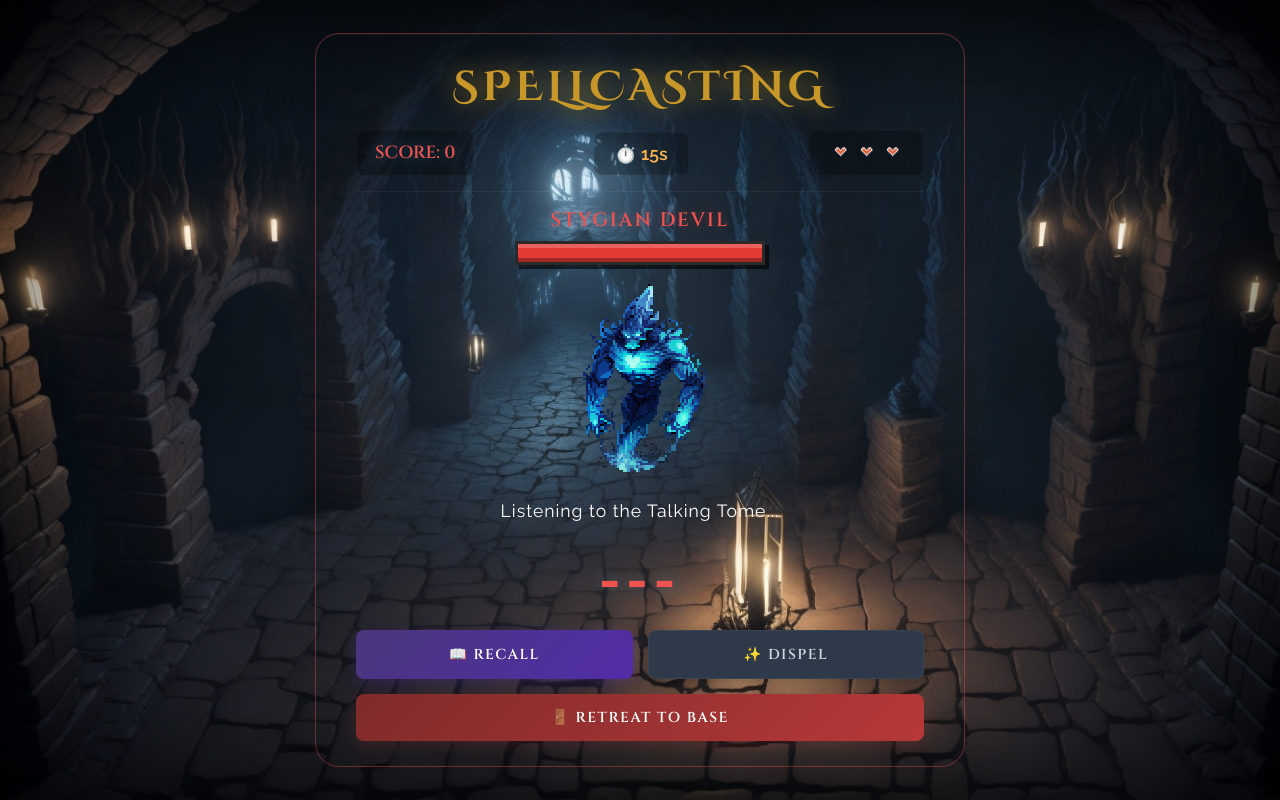
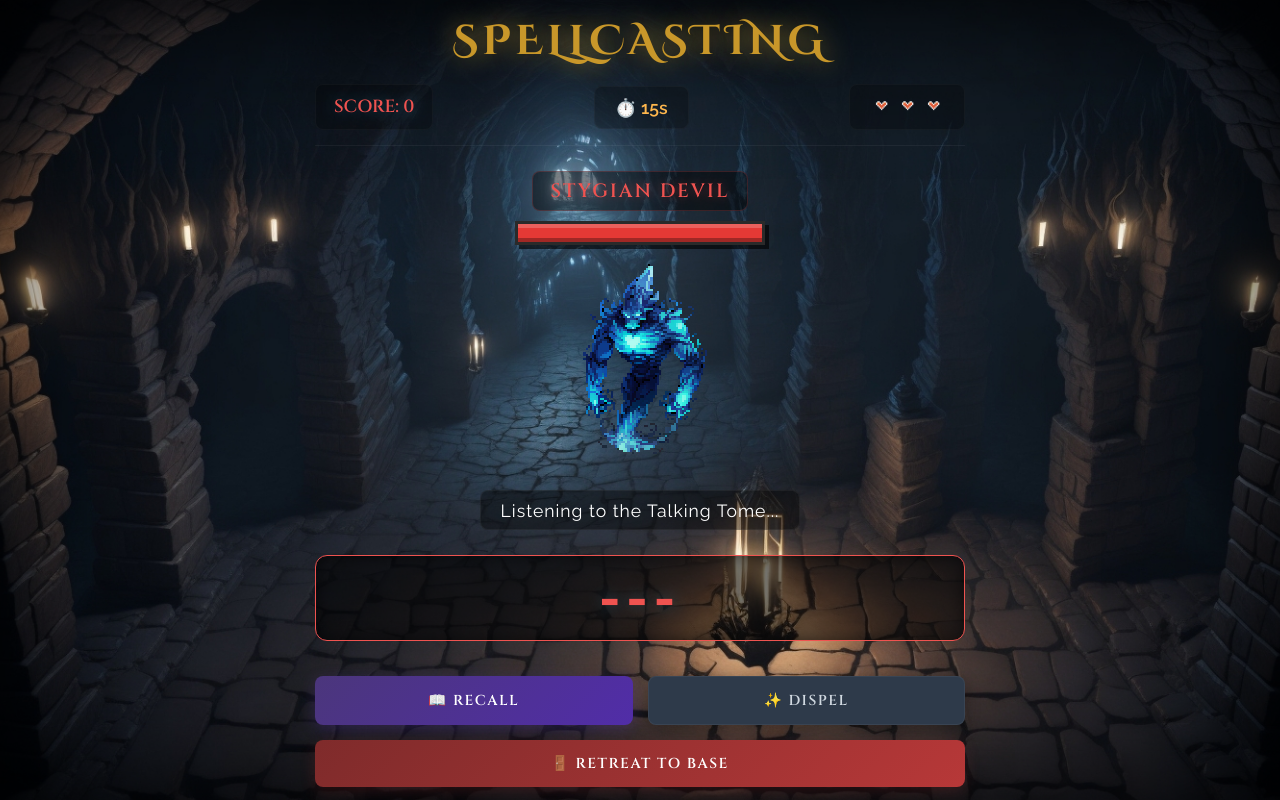
Before and after one commit to Givthr/spellcasting, a Django app: template bee/templates/bee/game.html in a window 1280 px wide. Run offline with Django 5.2, Linux system fonts and the light colour scheme; the template is opened without the code that fills it, so the values that code supplies are empty.

Commit message:
Update game.html

```diff
--- a/bee/templates/bee/game.html
+++ b/bee/templates/bee/game.html
@@ -55,14 +55,29 @@
             background: transparent;
             backdrop-filter: none;
             -webkit-backdrop-filter: none;
-            border: 1px solid rgba(79, 195, 247, 0.2);
-            padding: 25px 40px;
-            border-radius: 24px;
+
+            width: 100vw;
+            height: 100vh;
+            max-width: none;
+            border-radius: 0;
+            border: none;
+            box-shadow: none;
+
+            padding: 20px;
             text-align: center;
-            width: 90%;
+            display: flex;
+            flex-direction: column;
+            justify-content: center;
+            align-items: center;
+            transition: transform 0.3s ease;
+        }
+
+        #gameScreen {
+            width: 100%;
             max-width: 650px;
-            box-shadow: inset 0 1px 0 rgba(255,255,255,.04);
-            transition: transform 0.3s ease;
+            margin: 0 auto;
+            display: flex;
+            flex-direction: column;
         }
         /* Unified Header Style */
         .site-title {
@@ -149,10 +164,14 @@
             font-weight: bold;
             font-size: 1.2rem;
             letter-spacing: 2px;
-            margin-bottom: 8px;
             text-shadow: 0 0 10px rgba(239, 83, 80, 0.4);
+            background: rgba(0, 0, 0, 0.45);
+            padding: 6px 18px;
+            border-radius: 8px;
+            border: 1px solid rgba(239, 83, 80, 0.2);
+            display: inline-block;
+            margin: 0 auto 10px auto;
         }
-
         @keyframes monsterDamage {
             0% { transform: scale(1) translateX(0); filter: brightness(1) drop-shadow(0 0 0 rgba(255,0,0,0)); }
             15% { transform: scale(1.2) translateX(-10px); filter: brightness(5) drop-shadow(0 0 15px #ff3333); }
@@ -211,24 +230,44 @@
 
         .status-box {
             color: #fff;
-            margin: 15px 0;
-            min-height: 35px;
+            margin: 15px auto;
+            min-height: 40px;
             font-size: 1.1rem;
             font-weight: 500;
             letter-spacing: 1px;
             transition: color 0.2s ease;
+            background: rgba(0, 0, 0, 0.4);
+            padding: 8px 20px;
+            border-radius: 8px;
+            border: 1px solid rgba(255, 255, 255, 0.05);
+            display: inline-flex;
+            align-items: center;
+            justify-content: center;
+            width: fit-content;
+            max-width: 100%;
         }
 
         .spelling-display {
             font-size: clamp(2rem, 5vw, 3.2rem);
             font-weight: bold;
             letter-spacing: 6px;
-            margin: 15px 0 20px 0;
+            margin: 10px auto 20px auto;
             color: var(--blue-glow);
-            min-height: 60px;
+            min-height: 76px;
             text-transform: uppercase;
             word-wrap: break-word;
             text-shadow: 0 0 15px rgba(79,195,247,.3);
+
+            /* Main spell input box styling */
+            background: rgba(0, 0, 0, 0.55);
+            padding: 12px 24px;
+            border-radius: 12px;
+            border: 1px solid var(--blue-glow); /* Remains fully reactive to active subclass color shifts */
+            display: flex;
+            align-items: center;
+            justify-content: center;
+            width: 100%;
+            box-shadow: inset 0 0 15px rgba(0,0,0,0.5);
         }
 
         /* Unified Button Layout */
@@ -932,6 +971,12 @@
             }
         };
 
+        recognition.onstart = function() {
+            if (!isTransitioning && !isConfirmingRetreat && !gameOver) {
+                document.querySelector('.container').classList.add('listening');
+            }
+        };
+
         recognition.onend = function () {
             if (isExiting) return;
 
@@ -940,8 +985,9 @@
                 return;
             }
 
+            // Call the wrapper function to reboot the engine AND restore the .listening class to the container
             if (!isTransitioning && !isConfirmingRetreat) {
-                try { recognition.start(); } catch(e) {}
+                startListening();
             }
         };
 
```
